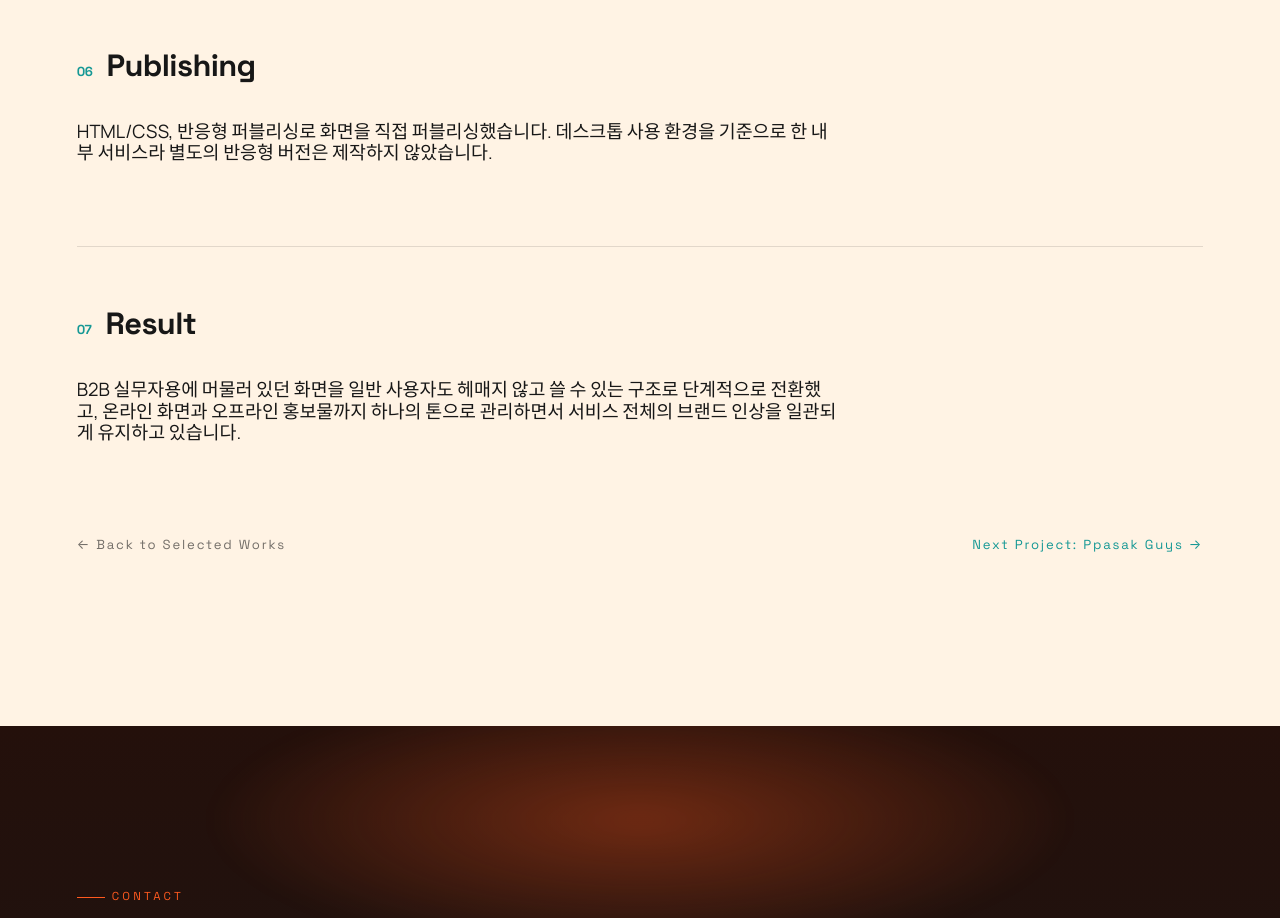
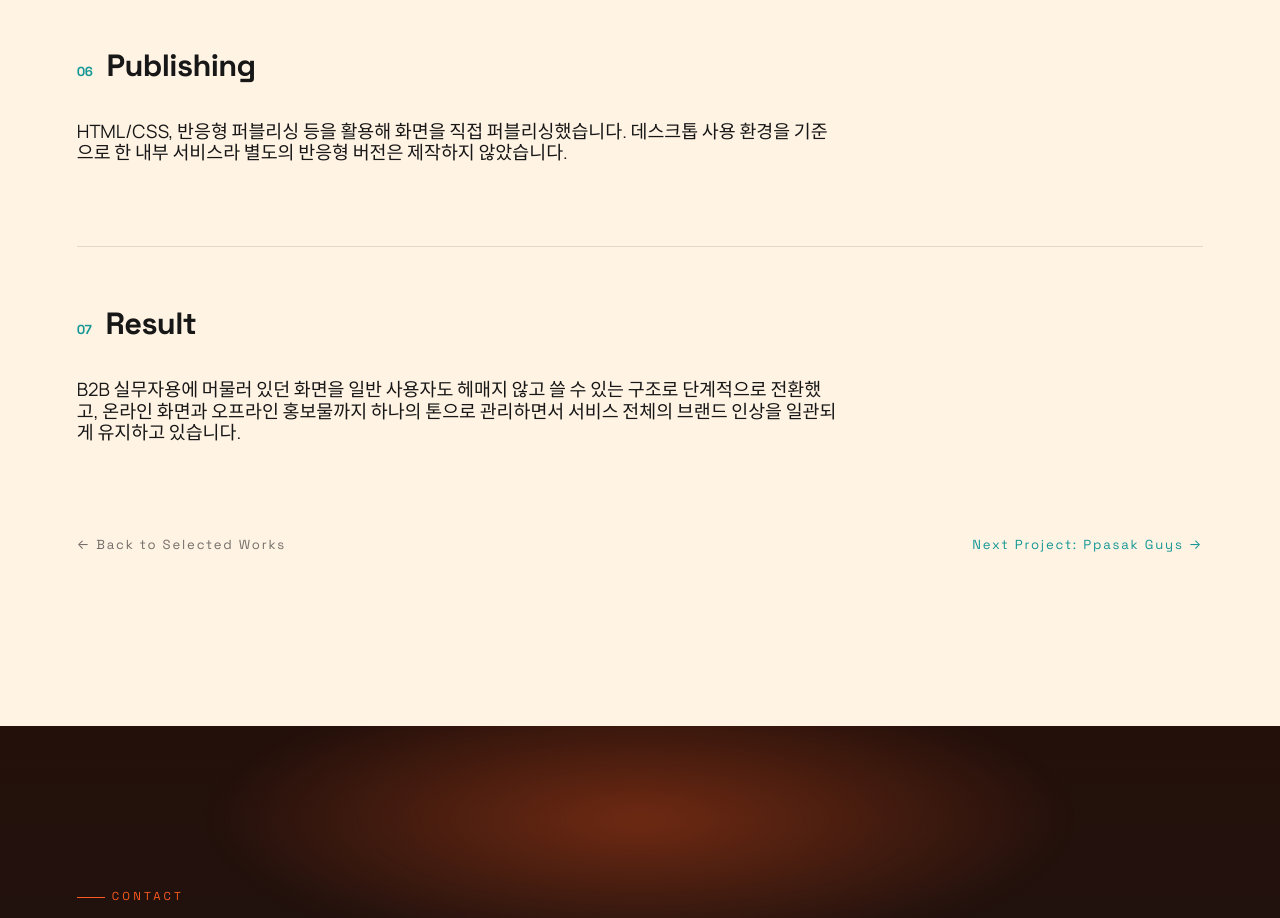
Before and after one commit to risinghun82/risinghun-portfolio, a React (Vite) app: page /#/work/gimesee in a window 1280 px wide. Shown: the part 7220-8138 px from the top of the page. Built offline with nearby package versions, Linux system fonts and the light colour scheme; a web font is replaced by a local one.

Commit message:
Fix Korean particle grammar in Publishing section copy

```diff
--- a/src/pages/ProjectDetail.jsx
+++ b/src/pages/ProjectDetail.jsx
@@ -401,10 +401,15 @@ the title never overlaps whatever the photo itself contains. */}
             </h2>
             {publishingTools.length > 0 && (
               <p className="case__publishing-desc">
-                {publishingTools.join(", ")}
-                {project.noResponsive
-                  ? "로 화면을 직접 퍼블리싱했습니다. 데스크톱 사용 환경을 기준으로 한 내부 서비스라 별도의 반응형 버전은 제작하지 않았습니다."
-                  : "로 화면을 직접 퍼블리싱하고, 아래와 같이 반응형까지 대응했습니다."}
+                {/* Particle ("등을") attaches to the fixed word "등", not to
+                the variable tool list, so this stays grammatically correct
+                no matter what toolsUsed contains. */}
+                {publishingTools.join(", ")} 등을 활용해 화면을 직접 퍼블리싱
+                {project.noResponsive ? "했습니다." : "하고,"}
+                {!project.noResponsive &&
+                  " 아래와 같이 반응형까지 대응했습니다."}
+                {project.noResponsive &&
+                  " 데스크톱 사용 환경을 기준으로 한 내부 서비스라 별도의 반응형 버전은 제작하지 않았습니다."}
               </p>
             )}
             {!project.noResponsive && (
```
